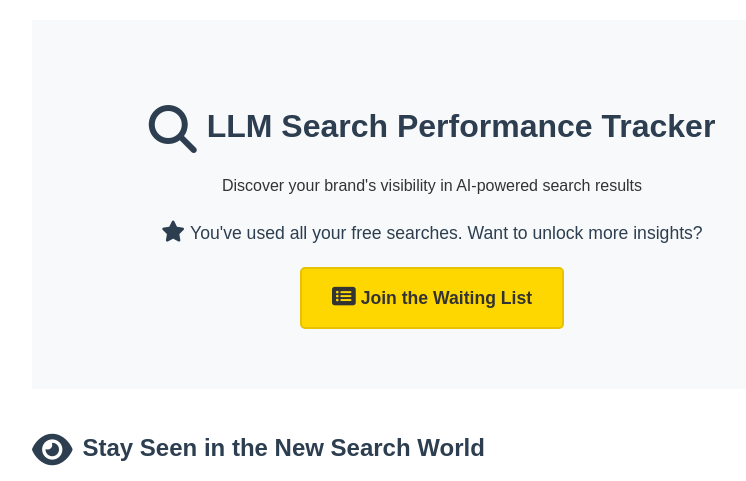
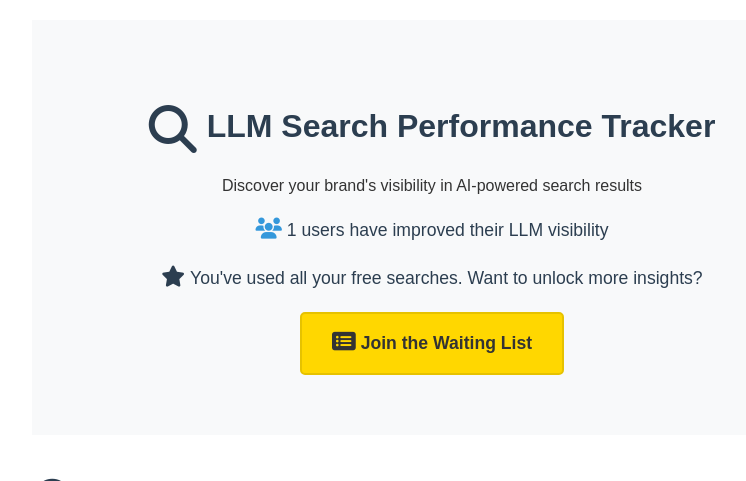
Before and after one commit to BenUsername/rank4ai, a Python web app: template templates/index.html in a window 1280 px wide. Shown: the top 481 px of the page, without its empty margins (208-954 px from the left). Run offline with Jinja, Linux system fonts and the light colour scheme; the template is opened without the code that fills it: most values are stand-ins (such as "Sample title", 1, 10 or a date in 2020).

Commit message:
landing page demo

```diff
--- a/templates/index.html
+++ b/templates/index.html
@@ -124,12 +124,21 @@
             font-size: 1.2em;
             margin-right: 5px;
         }
+        .user-count {
+            font-size: 1.1em;
+            color: #2c3e50;
+            margin-bottom: 20px;
+        }
+        .user-count .icon-small {
+            color: #3498db;
+        }
     </style>
 </head>
 <body>
     <header class="hero">
         <h1><i class="fas fa-search icon-large"></i>LLM Search Performance Tracker</h1>
         <p>Discover your brand's visibility in AI-powered search results</p>
+        <p class="user-count"><i class="fas fa-users icon-small"></i>{{ user_count }} users have improved their LLM visibility</p>
         {% if searches_left > 0 %}
         <form method="post" id="promptForm" class="hero-form">
             <input type="text" name="domain" id="domainInput" placeholder="Enter your website domain (e.g., example.com)" required>
```
Also changed, not shown: app.py (+15 -4 lines).
